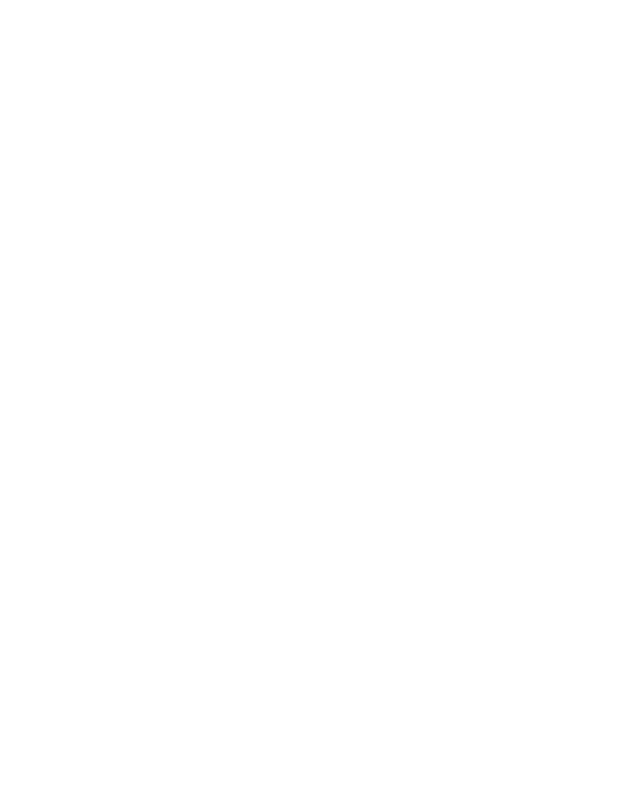
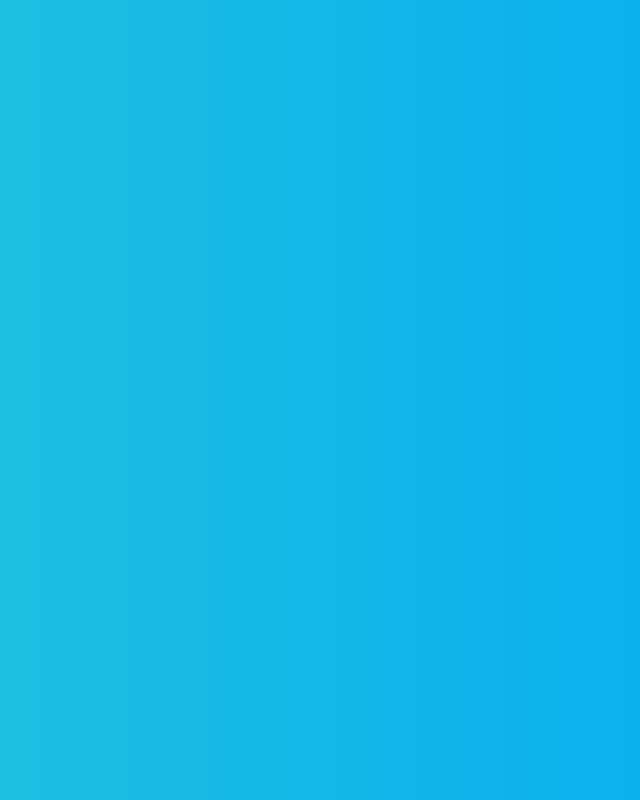
Before and after one commit to StephenTotten/flashcard-app, a plain HTML site: page index.html in a window 1280 px wide. Shown: the whole page, without its empty margins (319-959 px from the left). Drawn offline with Linux system fonts and the light colour scheme.

Commit message:
Created background gradient for html

```diff
--- a/assets/css/style.css
+++ b/assets/css/style.css
@@ -1,11 +1,12 @@
 /*global settings*/
 * {
-    margin: 0;
-    padding: 0;
-    box-sizing: border-box;
+    background-image: linear-gradient(to right, #26c6da, #03a9f4);
+    /* margin: 0; */
+    /* padding: 0;
+    box-sizing: border-box; */
   }
 
-  body {
+  /* body {
     min-height: 100%;
     line-height: 1;
     font-family: sans-serif;
@@ -17,9 +18,9 @@
 
   nav{
 
-  }
+  } */
 
-/*various headings*/
+/* various headings
 h1 {
   font-size: 300%;
 }
@@ -37,8 +38,8 @@ h3  {
 
 
   /* Matches the font of special elements to the rest of the page */
-  input, select, option, optgroup, textarea, button,
+  /* input, select, option, optgroup, textarea, button,
   pre, code {
     font-size: 100%;
     font-family: inherit;
-  }
+  }  */
```
